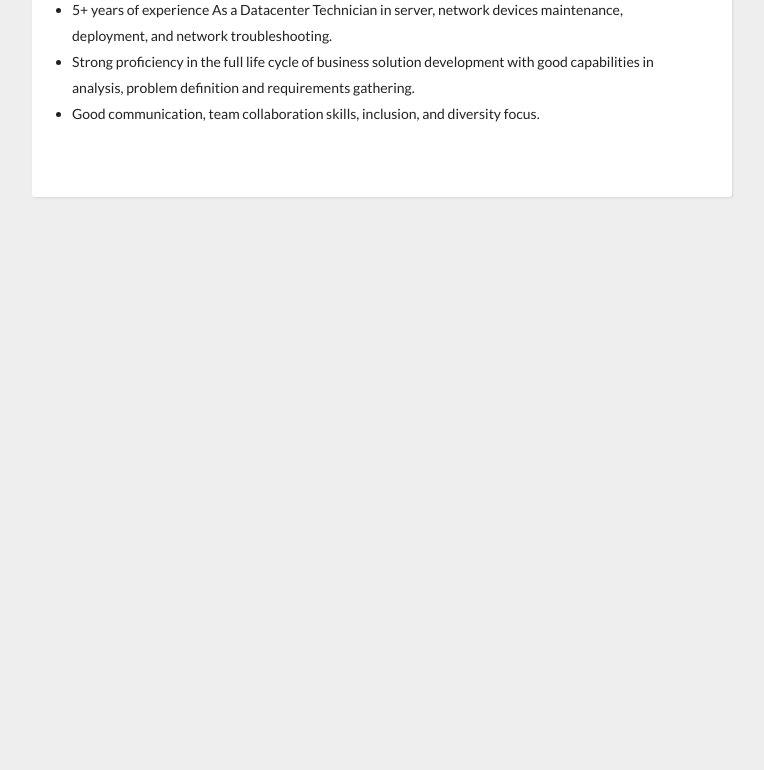
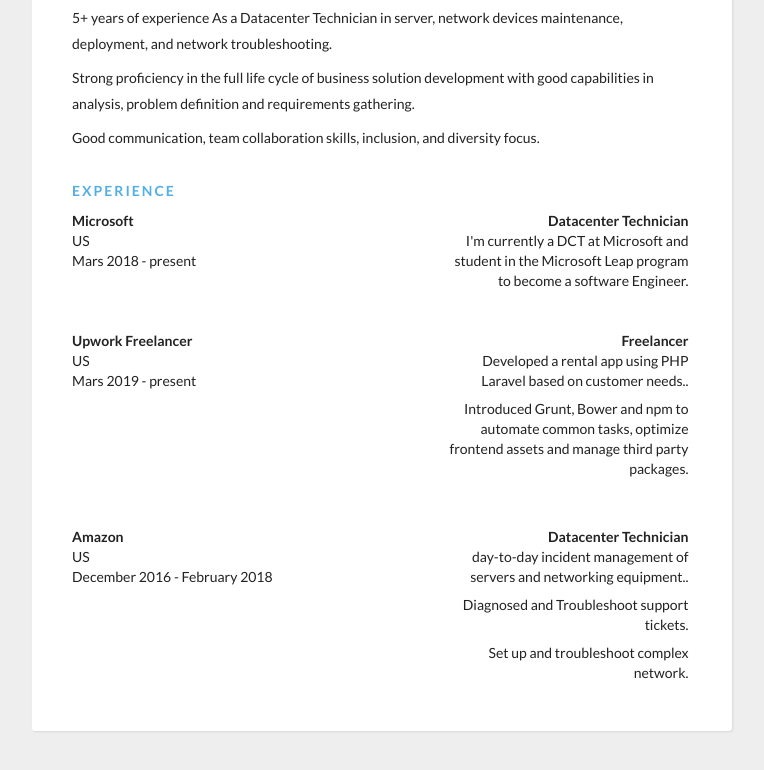
Before and after one commit to hermben/hb-resume, a plain HTML site: page index.html in a window 1280 px wide. Shown: the part 274-1044 px from the top of the page, without its empty margins (258-1022 px from the left). Before the commit the page ends 850 px from the top, so only its background shows below. Drawn offline with Linux system fonts and the light colour scheme.

Commit message:
Adding experiences

```diff
--- a/index.html
+++ b/index.html
@@ -44,7 +44,61 @@
             </div>
         </div>
 
-    </div>
+        <div class="details">
+            <div class="section">
+                <div class="section__title">Experience</div>
+                <div class="section__list">
+                    <div class="section__list-item">
+                        <div class="left">
+                            <div class="name">Microsoft</div>
+                            <div class="addr">US</div>
+                            <div class="duration">Mars 2018 - present</div>
+                        </div>
+                        <div class="right">
+                            <div class="name">Datacenter Technician</div>
+                            <div class="desc">I'm currently a DCT at Microsoft and student in the Microsoft Leap program
+                                to become a software Engineer.</div>
+                        </div>
+                    </div>
+                    <div class="section__list-item">
+                        <div class="left">
+                            <div class="name">Upwork Freelancer</div>
+                            <div class="addr">US</div>
+                            <div class="duration">Mars 2019 - present</div>
+                        </div>
+                        <div class="right">
+                            <div class="name">Freelancer</div>
+                            <div class="desc">
+                                <ul class="experience-el">
+                                    <li>Developed a rental app using PHP Laravel based on customer needs..</li>
+                                    <li>Introduced Grunt, Bower and npm to automate common tasks, optimize frontend
+                                        assets and manage third party packages.</li>
+                                </ul>
+                            </div>
+                        </div>
+                    </div>
+                    <div class="section__list-item">
+                        <div class="left">
+                            <div class="name">Amazon</div>
+                            <div class="addr">US</div>
+                            <div class="duration">December 2016 - February 2018</div>
+                        </div>
+                        <div class="right">
+                            <div class="name">Datacenter Technician</div>
+                            <div class="desc">
+                                <ul class="experience-el">
+                                    <li>day-to-day incident management of servers and networking equipment..</li>
+                                    <li>Diagnosed and Troubleshoot support tickets.</li>
+                                    <li>Set up and troubleshoot complex network.</li>
+                                </ul>
+                            </div>
+                        </div>
+                    </div>
+
+                </div>
+            </div>
+
+        </div>
     </div>
 </body>
 
--- a/style.css
+++ b/style.css
@@ -74,3 +74,59 @@ body {
 #profil_image {
     height: 100px;
 }
+
+
+.details {
+    line-height: 20px;
+}
+
+.details .section {
+    margin-bottom: 40px;
+}
+
+.details .section:last-of-type {
+    margin-bottom: 0px;
+}
+
+.details .section__title {
+    letter-spacing: 2px;
+    color: #54AFE4;
+    font-weight: bold;
+    margin-bottom: 10px;
+    text-transform: uppercase;
+}
+
+.details .section__list-item {
+    margin-bottom: 40px;
+}
+
+.details .section__list-item:last-of-type {
+    margin-bottom: 0;
+}
+
+.details .left, .details .right {
+    vertical-align: top;
+    display: inline-block;
+}
+
+.details .left {
+    width: 60%;
+}
+
+.details .right {
+    text-align: right;
+    width: 39%;
+}
+
+.details .name {
+    font-weight: bold;
+}
+
+
+ul {
+    list-style-type: none;
+}
+
+ul li {
+    margin-bottom: 8px;
+}
```
